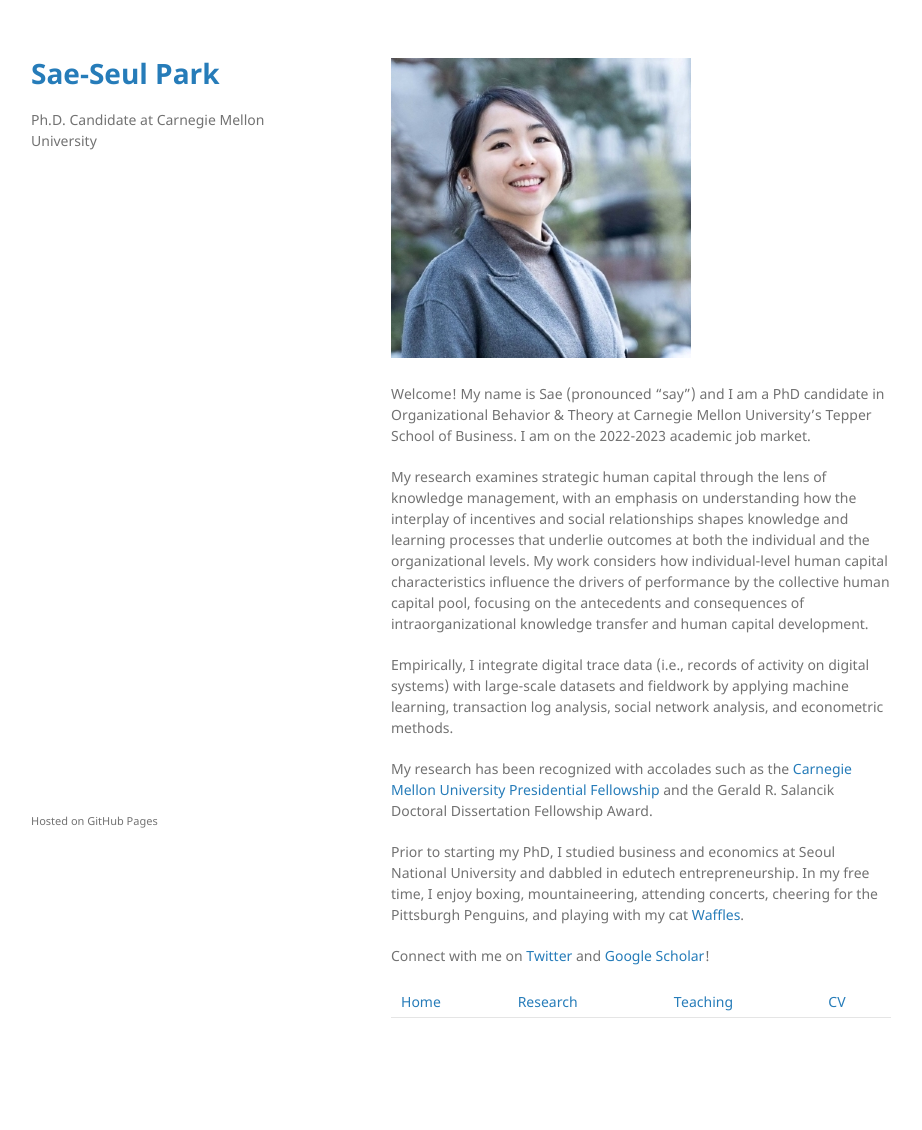
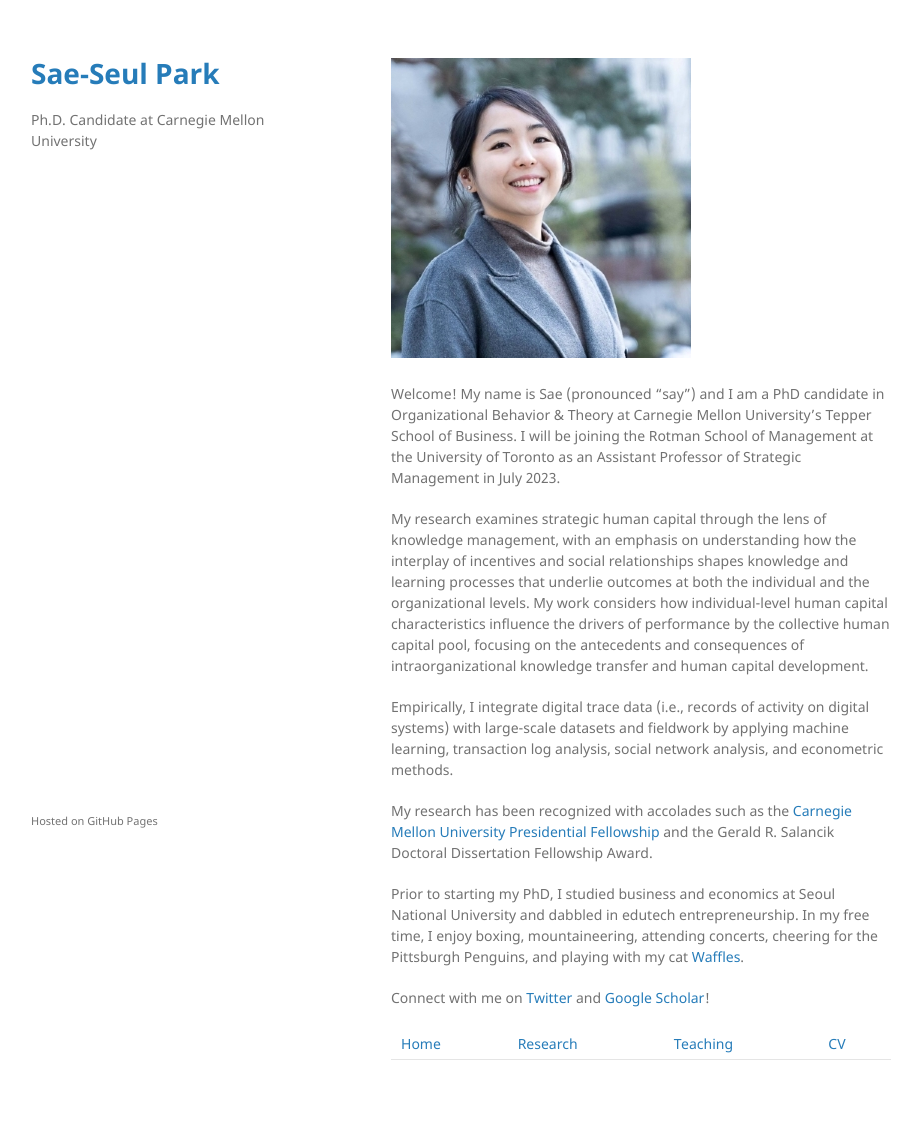
Before and after one commit to saepark/saepark.github.io, a Jekyll site: the page built from index.md, in a window 1280 px wide. Shown: the whole page, without its empty margins (179-1101 px from the left). Built offline with Jekyll 4.4.1, drawn with Linux system fonts in a browser that asks for light colours; our own code applies the rules of GitHub Pages for plain Markdown files; before the commit the page ends 1088 px from its top, so only the background shows below that.

Commit message:
Update index.md

```diff
--- a/index.md
+++ b/index.md
@@ -1,6 +1,6 @@
 ![Sae-Seul Park](saeseulpark.jpg)
 
-Welcome! My name is Sae (pronounced "say") and I am a PhD candidate in Organizational Behavior & Theory at Carnegie Mellon University's Tepper School of Business. I am on the 2022-2023 academic job market.
+Welcome! My name is Sae (pronounced "say") and I am a PhD candidate in Organizational Behavior & Theory at Carnegie Mellon University's Tepper School of Business. I will be joining the Rotman School of Management at the University of Toronto as an Assistant Professor of Strategic Management in July 2023.
 
 My research examines strategic human capital through the lens of knowledge management, with an emphasis on understanding how the interplay of incentives and social relationships shapes knowledge and learning processes that underlie outcomes at both the individual and the organizational levels. My work considers how individual-level human capital characteristics influence the drivers of performance by the collective human capital pool, focusing on the antecedents and consequences of intraorganizational knowledge transfer and human capital development.
 
```
